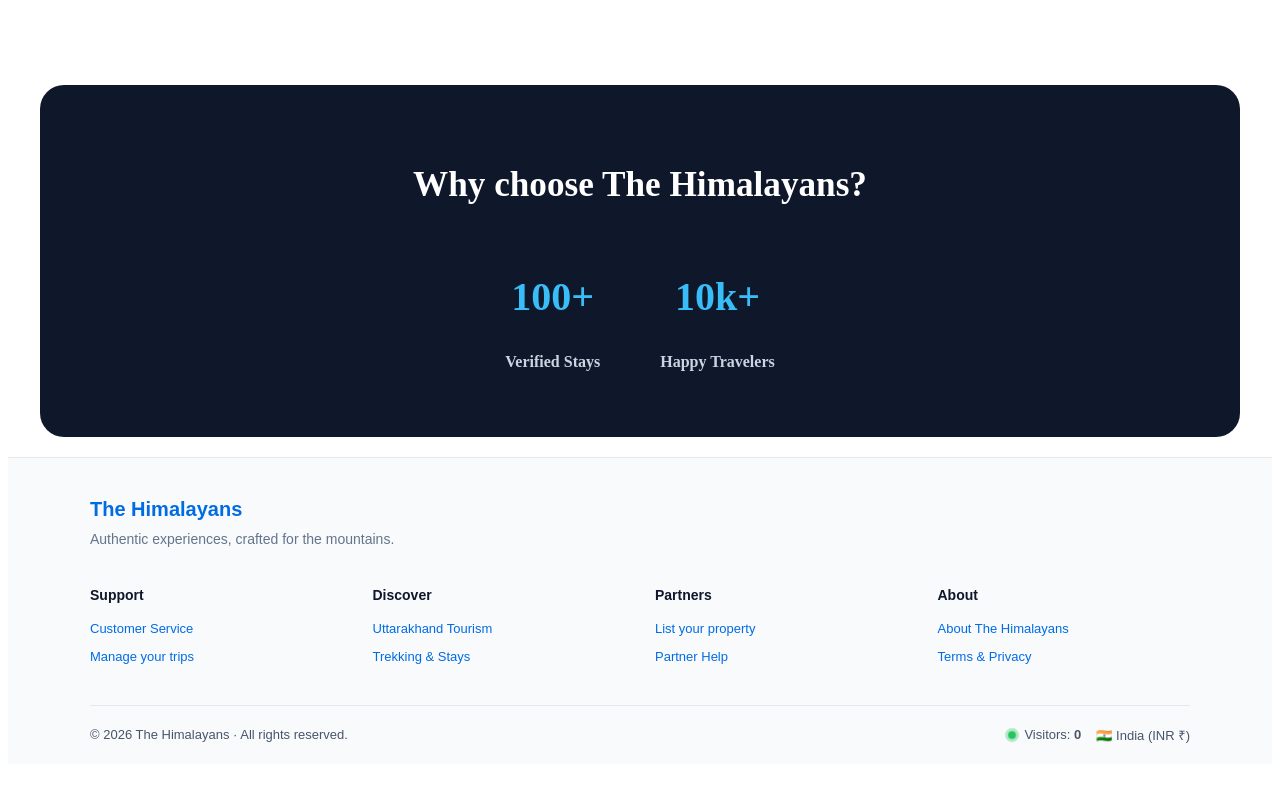
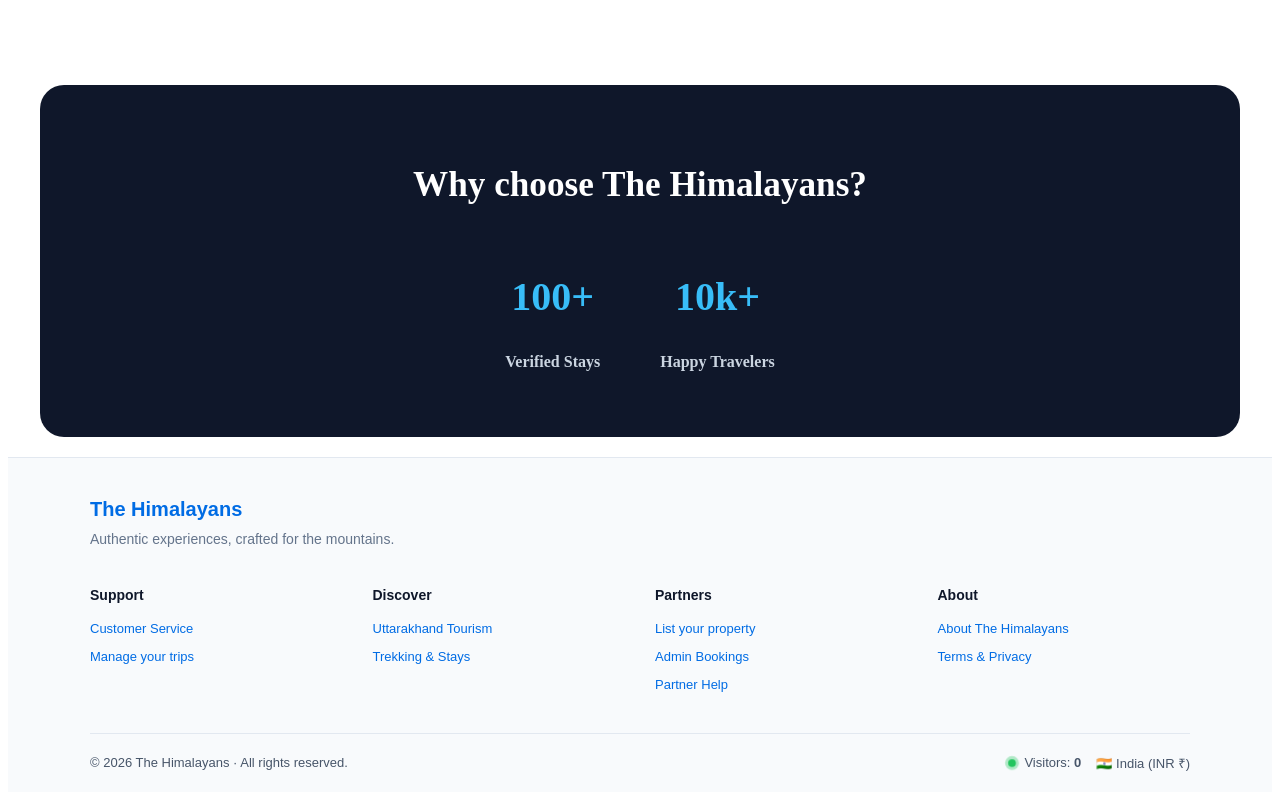
Before and after one commit to pamnautiyal-cpu/himstay, a React (Vite) app in the folder frontend/: page / in a window 1280 px wide. Shown: the part 3111-3911 px from the top of the page. Before the commit the page ends 3883 px from the top, so only its background shows below. Built offline with nearby package versions, Linux system fonts and the light colour scheme; no server answers; the database is empty.

Commit message:
Add Admin Bookings link to footer partners section

```diff
--- a/frontend/src/components/Footer.jsx
+++ b/frontend/src/components/Footer.jsx
@@ -35,6 +35,7 @@ export default function Footer() {
             <h4 style={columnTitleStyle}>Partners</h4>
             <ul style={ulStyle}>
               <li><Link to="/list-property" style={linkStyle}>List your property</Link></li>
+              <li><Link to="/admin/bookings" style={linkStyle}>Admin Bookings</Link></li>
               <li><span style={linkStyle}>Partner Help</span></li>
             </ul>
           </div>
--- a/frontend/src/components/Navbar.jsx
+++ b/frontend/src/components/Navbar.jsx
@@ -52,7 +52,7 @@ export default function Navbar() {
           <Link to="/hotels" style={navLinkStyle}>🏨 Hotels</Link>
           <Link to="/mytrips" style={navLinkStyle}>🧳 My Trips</Link>
           <Link to="/offers" style={{ ...navLinkStyle, color: "#f59e0b", fontWeight: "600" }}>🔥 Offers</Link>
-          <Link to="/admin/bookings" style={navLinkStyle}>🛠️ Admin</Link>
+          <Link to="/admin" style={navLinkStyle}>🛠️ Admin</Link>
           <Link to="/list-property" style={navLinkStyle}>📢 List Property</Link>
 
           <div style={{ height: "24px", width: "1px", background: "#475569", margin: "0 8px" }} />
```
